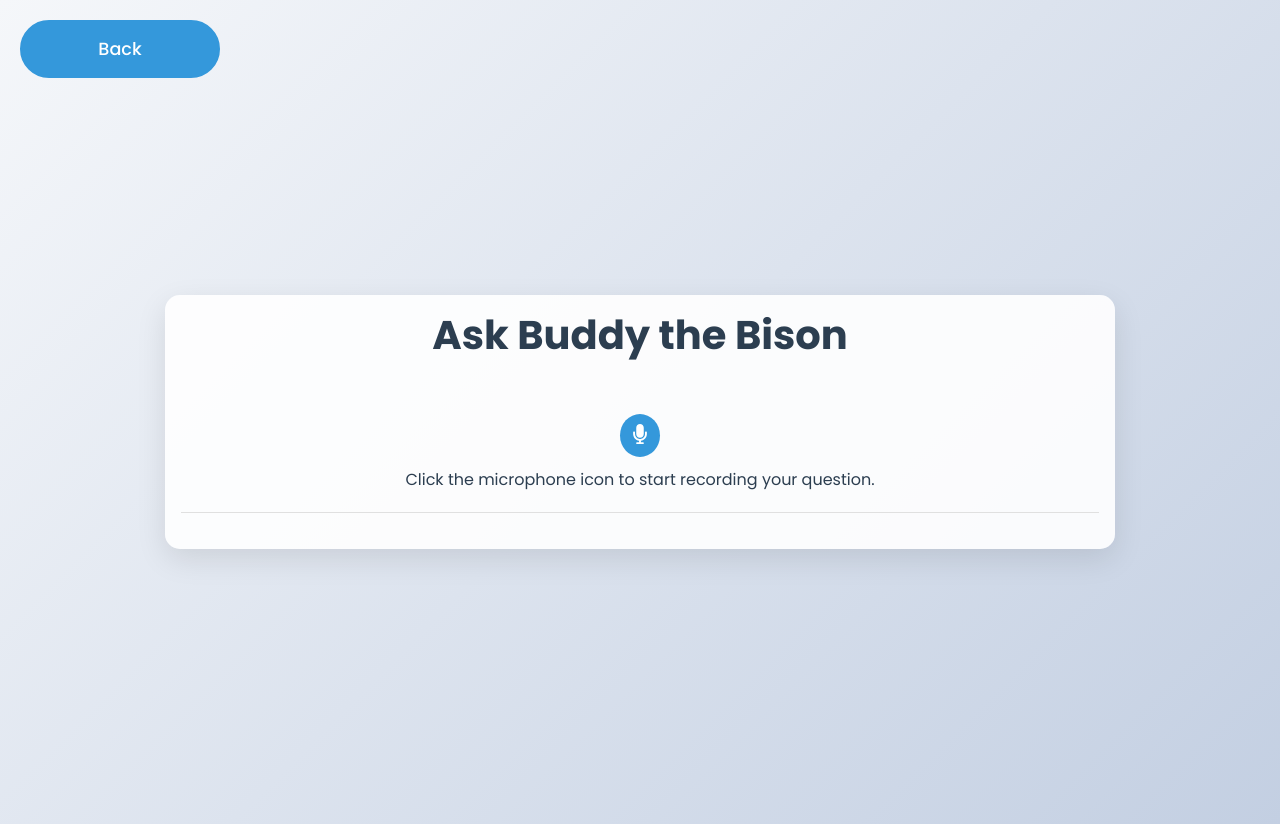
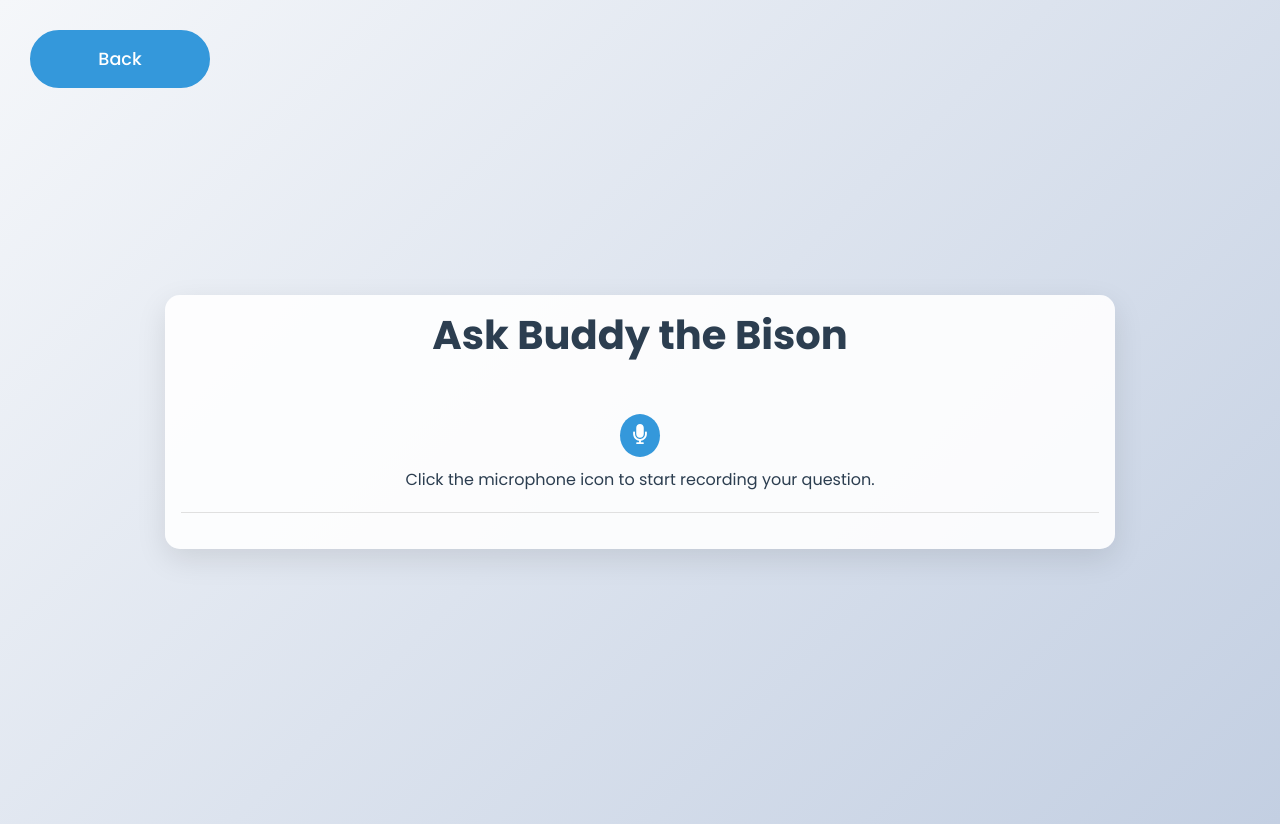
Before and after one commit to HuVddme/AskBuddy-front, a React (Vite) app in the folder my-vite-app/: page /ask in a window 1280 px wide. Built offline with nearby package versions, Linux system fonts and the light colour scheme.

Commit message:
Styles finished

```diff
--- a/my-vite-app/src/pages/AskQuestion.jsx
+++ b/my-vite-app/src/pages/AskQuestion.jsx
@@ -9,7 +9,7 @@ const AskQuestionPage = () => {
   const [question, setQuestion] = useState('');
   const [recording, setRecording] = useState(false);
   const [messages, setMessages] = useState([]);
-  const [results, setResults] = useState([]); // 🔹 New state to store backend search results
+  const [results, setResults] = useState([]);
   const [selectedResult, setSelectedResult] = useState(null);
 
   const recognitionRef = useRef(null);
@@ -56,7 +56,7 @@ const AskQuestionPage = () => {
     };
   }, []);
 
-  // 🔹 Function to submit question & call backend
+  // Function to submit question & call backend
   const submitQuestion = async () => {
     if (!question.trim()) return;
 
@@ -67,12 +67,10 @@ const AskQuestionPage = () => {
     try {
       const response = await axios.post('http://0.0.0.0:8000/search', { query: userMessage.text });
       console.log('Backend response:', response.data);
-      setResults(response.data); // 🔹 Store results in state
+      setResults(response.data);
     } catch (error) {
       console.error('Error fetching search results:', error);
     }
-
-    // simulateBuddyResponse();
   };
 
   const toggleRecording = () => {
@@ -116,7 +114,9 @@ const AskQuestionPage = () => {
 
   return (
     <div className="page-container">
+      {!selectedResult && (
         <Link to="/" className="back-button">Back</Link>
+      )}
       <div className="content">
         <h1>Ask Buddy the Bison</h1>
 
@@ -183,8 +183,9 @@ const AskQuestionPage = () => {
             </div>
           </div>
         )}
+      </div> {/* .content */}
 
-        {/* 🔽 PLACE THIS RIGHT HERE (at the bottom of .content) */}
+      {/* IMPORTANT: Modal moved outside .content div */}
       {selectedResult && (
         <div className="modal-overlay" onClick={() => setSelectedResult(null)}>
           <div className="modal-content" onClick={(e) => e.stopPropagation()}>
@@ -202,9 +203,6 @@ const AskQuestionPage = () => {
           </div>
         </div>
       )}
-
-
-      </div> {/* .content */}
     </div> // .page-container
   );
 };
--- a/my-vite-app/src/styles/AskQuestion.css
+++ b/my-vite-app/src/styles/AskQuestion.css
@@ -25,7 +25,6 @@
 }
 
 .content:hover {
-  transform: translateY(-5px);
   box-shadow: 0 15px 35px rgba(0, 0, 0, 0.15);
 }
 
@@ -135,11 +134,11 @@ h1 {
 /* Back Button Styling */
 .back-button {
   position: absolute;
-  top: 20px;
-  left: 20px;
+  top: 30px;
+  left: 30px;
   display: inline-block;
   padding: 14px 28px;
-  width: 200px;
+  width: 180px;
   text-align: center;
   background-color: #3498db;
   color: white;
@@ -295,17 +294,18 @@ h1 {
   position: fixed;
   top: 0;
   left: 0;
-  width: 100vw;
-  height: 100vh;
+  width: 100%;
+  height: 100%;
   background-color: rgba(0, 0, 0, 0.6);
-  z-index: 999;
+  z-index: 1000; /* Higher z-index to ensure it's on top */
   display: flex;
   justify-content: center;
   align-items: center;
   padding: 20px;
   overflow: auto;
+  pointer-events: auto; /* Ensure clicks are captured */
+  will-change: transform; /* Performance optimization */
 }
-
 
 .modal-content {
   background: #fff;
@@ -315,8 +315,8 @@ h1 {
   width: 90%;
   text-align: left;
   box-shadow: 0 20px 40px rgba(0, 0, 0, 0.2);
-  animation: fadeIn 0.3s ease;
   position: relative;
+  z-index: 1001; /* Higher than modal-overlay */
 }
 
 .modal-content h2 {
```
Lines whose indentation alone changed are shown as unchanged.
